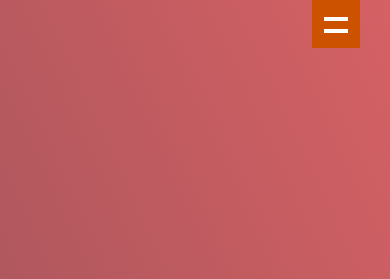
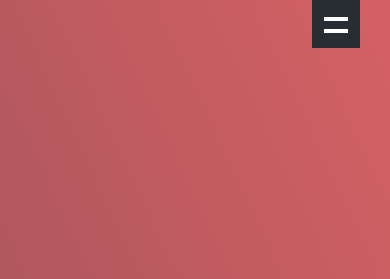
Before and after one commit to Jimmydalecleveland/Jimmydalecleveland.github.io, a Gatsby site: page / in a window 390 px wide. Shown: the top 279 px of the page. Built offline with nearby package versions, Linux system fonts and the light colour scheme; Gatsby itself is replaced by a stand-in of ours.

```diff
--- a/src/assets/css/main.css
+++ b/src/assets/css/main.css
@@ -2346,6 +2346,11 @@
 @media only screen and (max-width: 1024px) {
   /* header styles
  ------------------------------------------------------------------ */
+  header {
+    height: 100vh;
+    max-height: 800px;
+  }
+
   header .banner-text h1 {
     font: 80px/1.1em 'Josefin Slab', serif;
     letter-spacing: -1px;
@@ -2453,7 +2458,7 @@
     width: 48px;
     height: 48px;
     text-align: left;
-    background-color: #cc5200;
+    background-color: #272d33;
     position: relative;
     border: none;
     float: right;
```
Also changed, not shown: src/assets/images/portfolio/1800.jpg, src/assets/images/portfolio/dbf.jpg, src/assets/images/portfolio/force.jpg, src/assets/images/portfolio/lgl.jpg, src/assets/images/portfolio/lgx.jpg, src/assets/images/portfolio/shopify.jpg, src/assets/images/portfolio/silkn.jpg, src/assets/images/portfolio/ssg.jpg.
